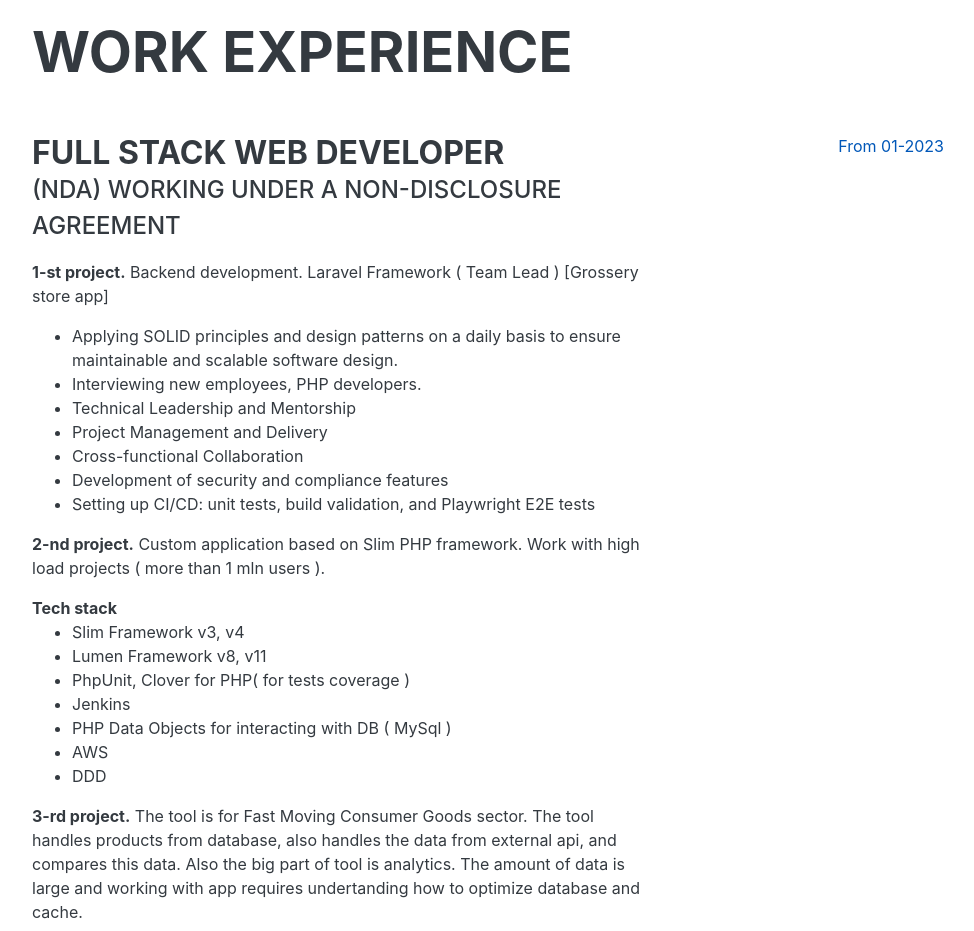
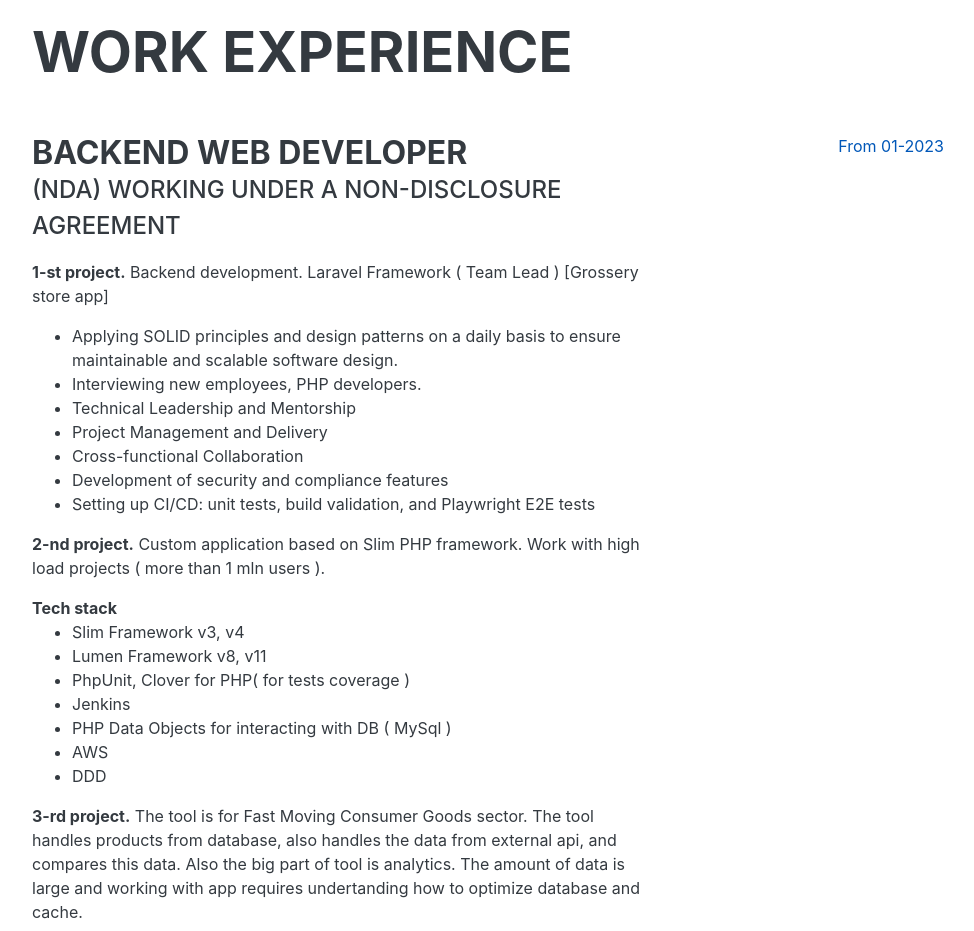
Before and after one commit to dmytrotus/dmytrotus.github.io, a plain HTML site: page index.html in a window 1280 px wide. Shown: the part 1240-2171 px from the top of the page, without its empty margins (288-1262 px from the left). Drawn offline with Linux system fonts and the light colour scheme; a web font is replaced by a local one.

Commit message:
Update index.html

```diff
--- a/index.html
+++ b/index.html
@@ -145,7 +145,7 @@
 
         <div class="resume-item d-flex flex-column flex-md-row justify-content-between mb-5">
           <div class="resume-content">
-            <h3 class="mb-0">Full Stack Web Developer</h3>
+            <h3 class="mb-0">Backend Web Developer</h3>
             <div class="subheading mb-3">(NDA) Working under a non-disclosure agreement</div>
             <p>
               <b>1-st project.</b>
```
